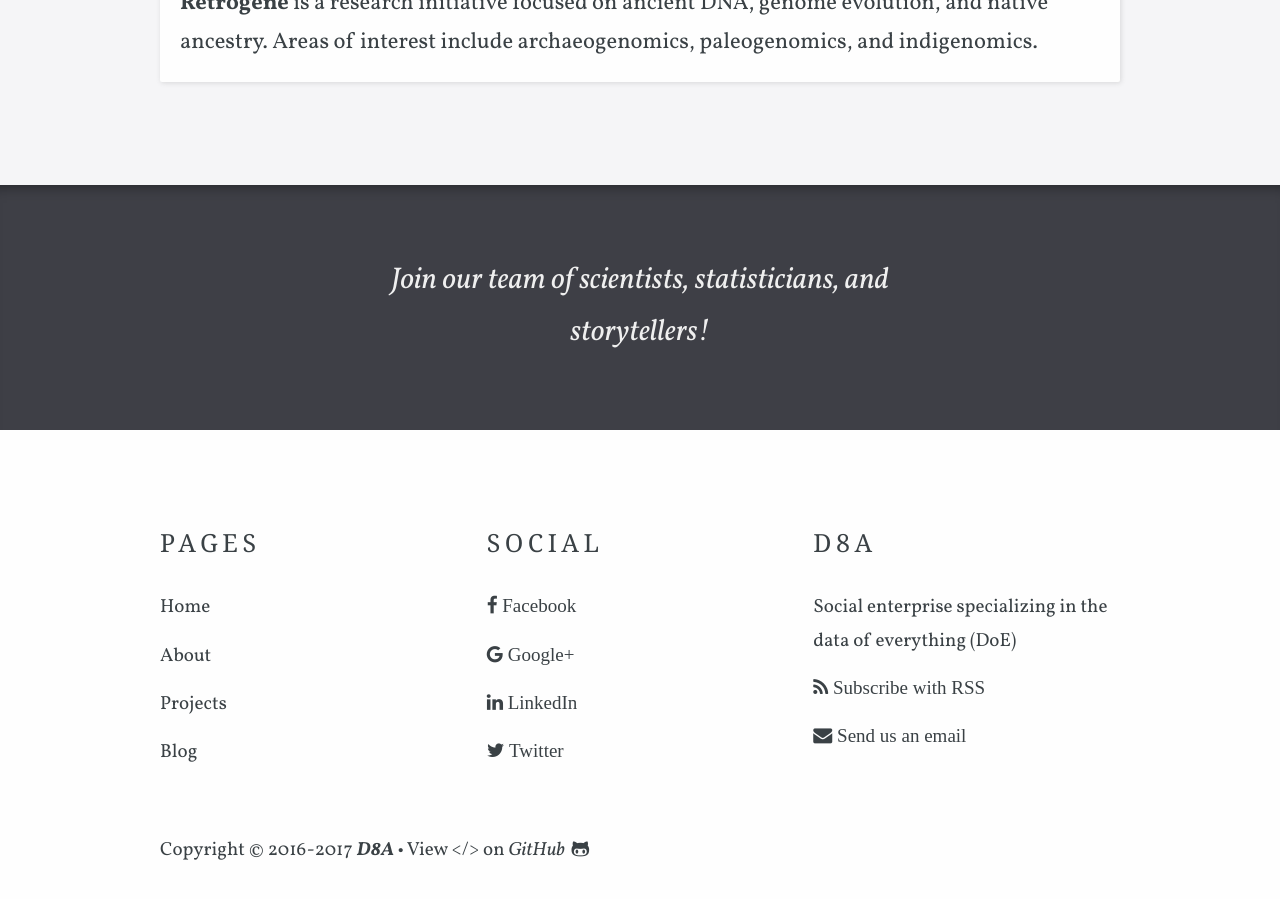
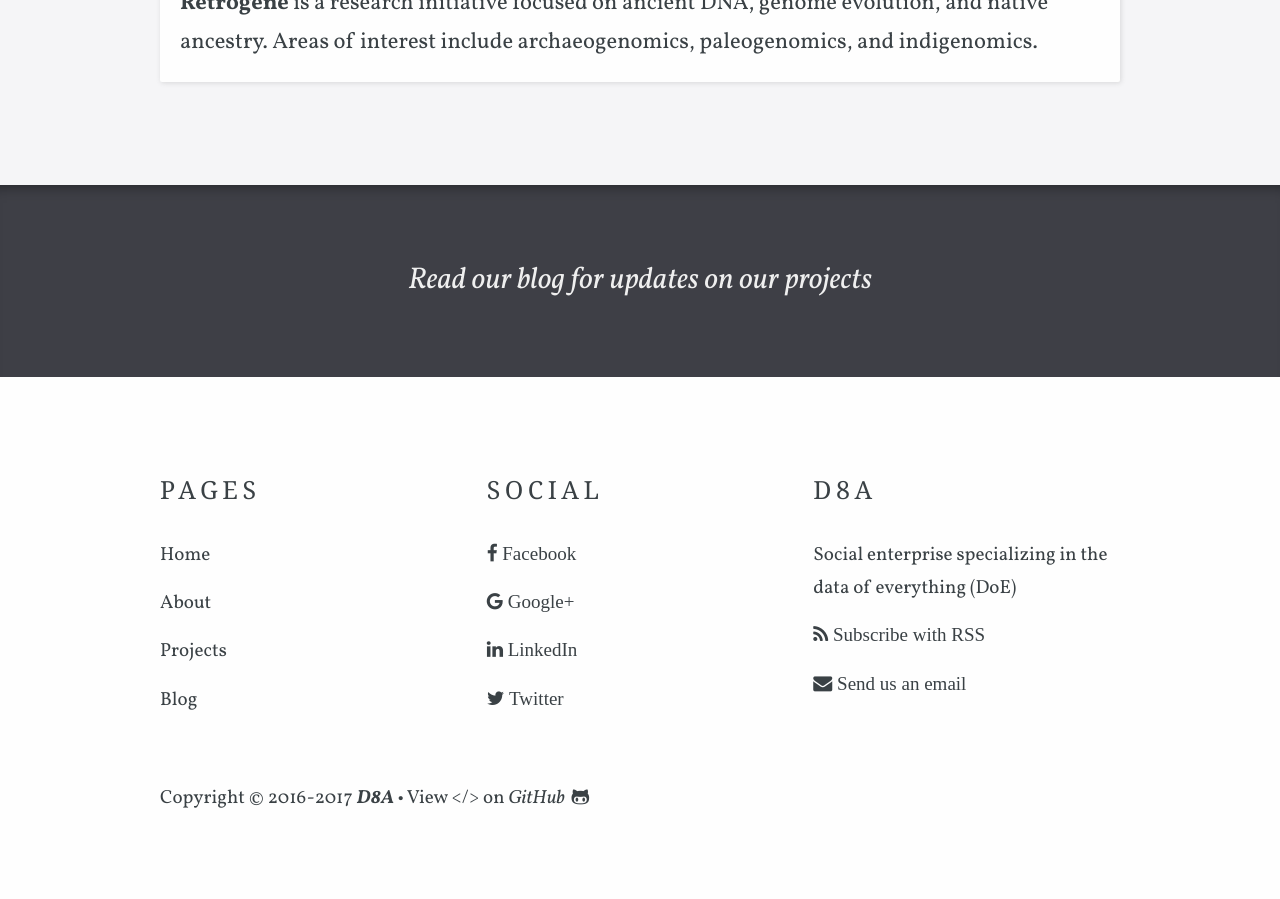
Before and after one commit to bioshack/d8a, a Jekyll site: the page built from people/megan.html, in a window 1280 px wide and 900 px high, scrolled down 1328 px. Built offline with Jekyll 4.4.1, drawn with Linux system fonts in a browser that asks for light colours; some web fonts are replaced.

Commit message:
Edit files

```diff
--- a/_layouts/people.html
+++ b/_layouts/people.html
@@ -1,6 +1,5 @@
 ---
 layout: page
-call_to_action: blog
 ---
 
 <p>You are viewing posts and information about {{ page.title }}. View more members <a href="/about">here</a>.</p>
--- a/pages/about.html
+++ b/people/about.html
@@ -2,8 +2,6 @@
 title: About
 permalink: /about
 call_to_action: projects
-background_image:
-large_header: false
 show_in_navigation: true
 navigation_order: 1
 ---
--- a/people/bioshack.html
+++ b/people/bioshack.html
@@ -1,4 +1,5 @@
 ---
 title: BioShack
 layout: people
+call_to_action: blog
 ---
--- a/people/megan.html
+++ b/people/megan.html
@@ -1,4 +1,5 @@
 ---
 title: Megan
 layout: people
+call_to_action: blog
 ---
--- a/pages/projects.html
+++ b/projects/index.html
@@ -1,9 +1,6 @@
 ---
 title: Projects
-permalink: /projects
 call_to_action: blog
-background_image:
-large_header: false
 show_in_navigation: true
 navigation_order: 2
 ---
```
